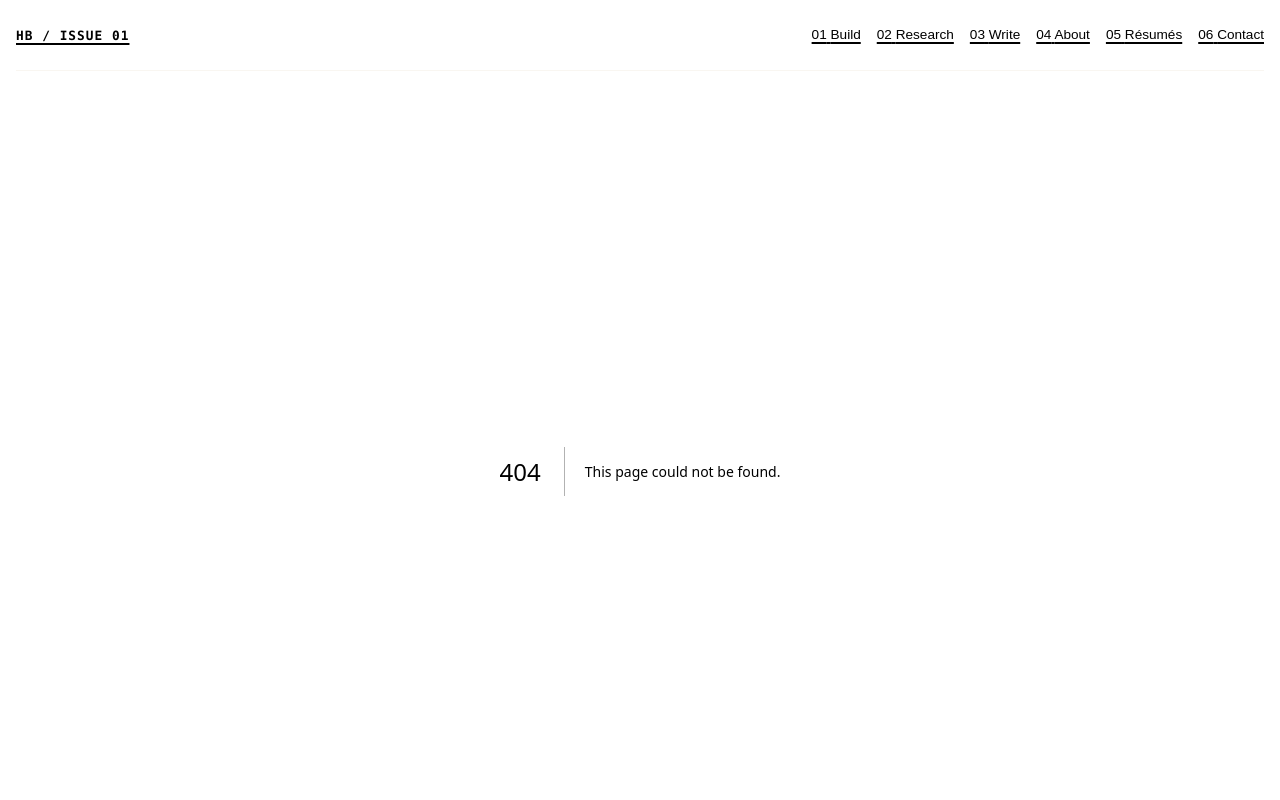
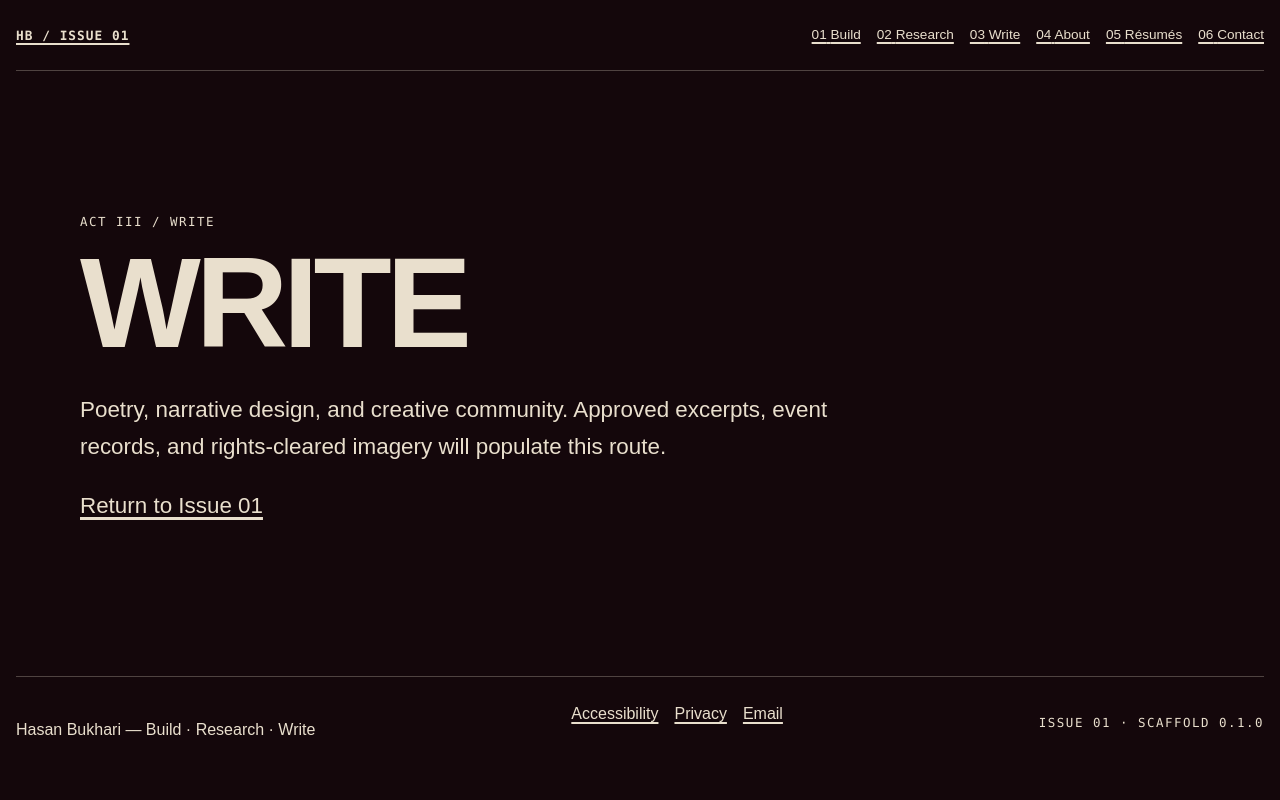
Before and after one commit to glitchmatrix-jpg/hasan-bukhari-portfolio, a Next.js app: page /write in a window 1280 px wide. Before the commit this address had no page. Shown: the top 800 px of the page. Built offline with nearby package versions, Linux system fonts and the light colour scheme.

Commit message:
feat: add Write route shell

```diff
--- /dev/null
+++ b/src/app/write/page.tsx
@@ -0,0 +1,5 @@
+import { PhaseNotice } from "@/components/site/PhaseNotice";
+
+export default function WritePage() {
+  return <PhaseNotice eyebrow="ACT III / WRITE" title="Write" description="Poetry, narrative design, and creative community. Approved excerpts, event records, and rights-cleared imagery will populate this route." />;
+}
```
